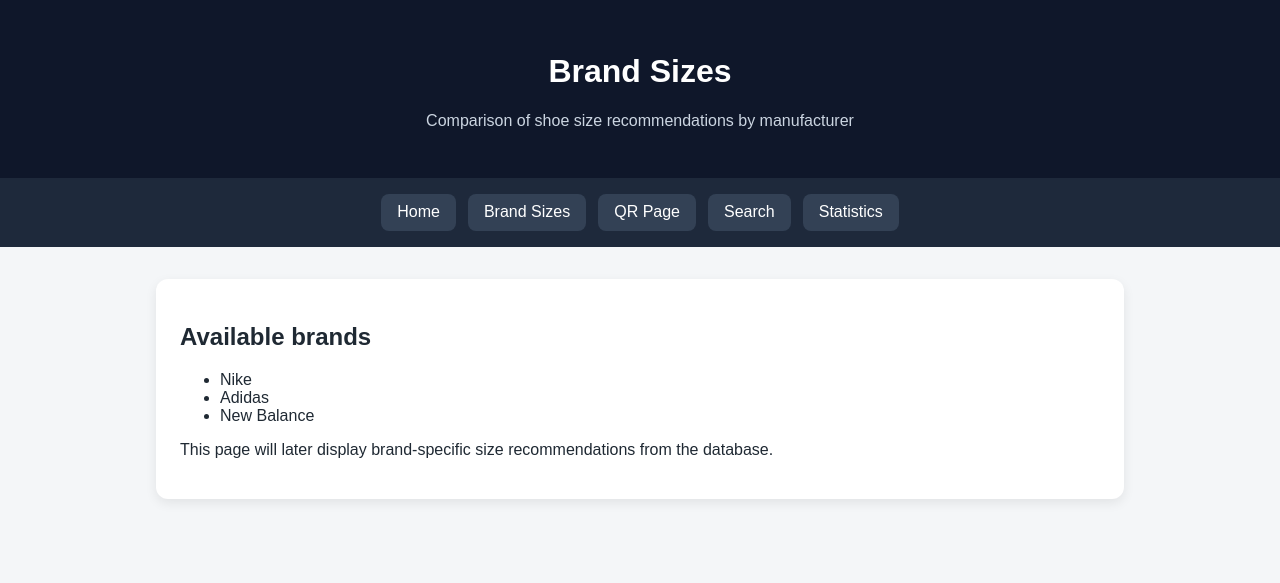
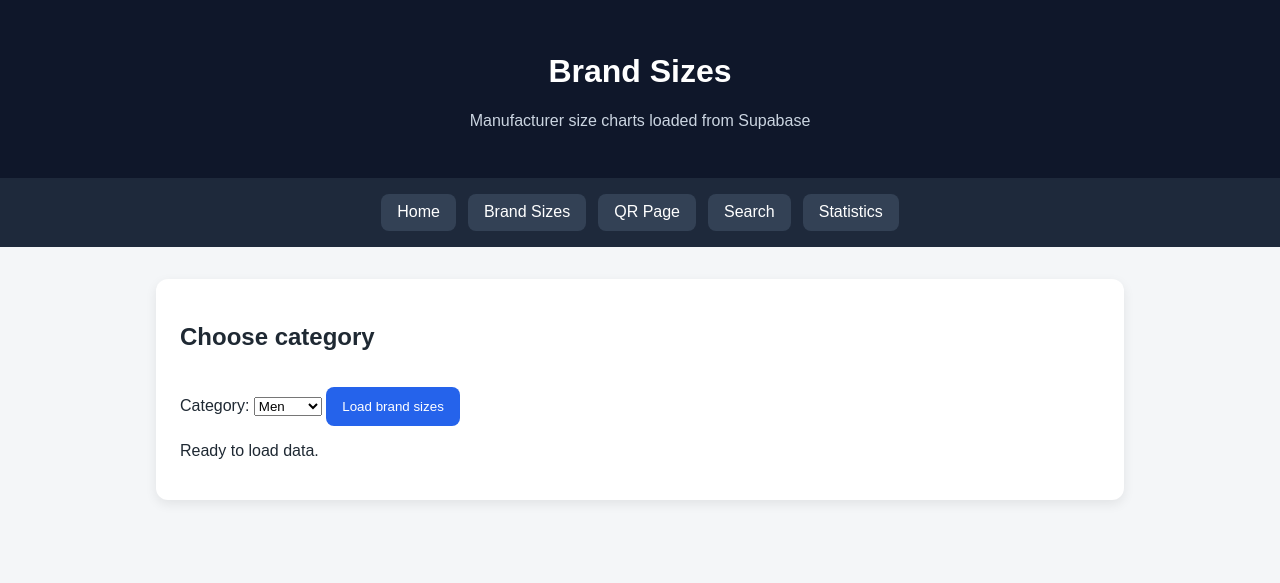
Before and after one commit to Trashdotmp3/shoe-sizing-system, a plain HTML site: page pages/brand-sizes.html in a window 1280 px wide. Drawn offline with Linux system fonts and the light colour scheme.

Commit message:
Update brand-sizes.html

```diff
--- a/pages/brand-sizes.html
+++ b/pages/brand-sizes.html
@@ -9,7 +9,7 @@
 <body>
   <header class="site-header">
     <h1>Brand Sizes</h1>
-    <p class="subtitle">Comparison of shoe size recommendations by manufacturer</p>
+    <p class="subtitle">Manufacturer size charts loaded from Supabase</p>
   </header>
 
   <nav class="main-nav">
@@ -22,14 +22,21 @@
 
   <main class="container">
     <section class="card">
-      <h2>Available brands</h2>
-      <ul>
-        <li>Nike</li>
-        <li>Adidas</li>
-        <li>New Balance</li>
-      </ul>
-      <p>This page will later display brand-specific size recommendations from the database.</p>
+      <h2>Choose category</h2>
+      <label for="category-select">Category:</label>
+      <select id="category-select">
+        <option value="men">Men</option>
+        <option value="women">Women</option>
+        <option value="kids">Kids</option>
+      </select>
+      <button id="load-sizes-button">Load brand sizes</button>
+      <p id="brand-status">Ready to load data.</p>
     </section>
+
+    <section id="brand-results" class="container"></section>
   </main>
+
+  <script src="../supabase-config.js"></script>
+  <script src="brand-sizes.js"></script>
 </body>
 </html>
```
